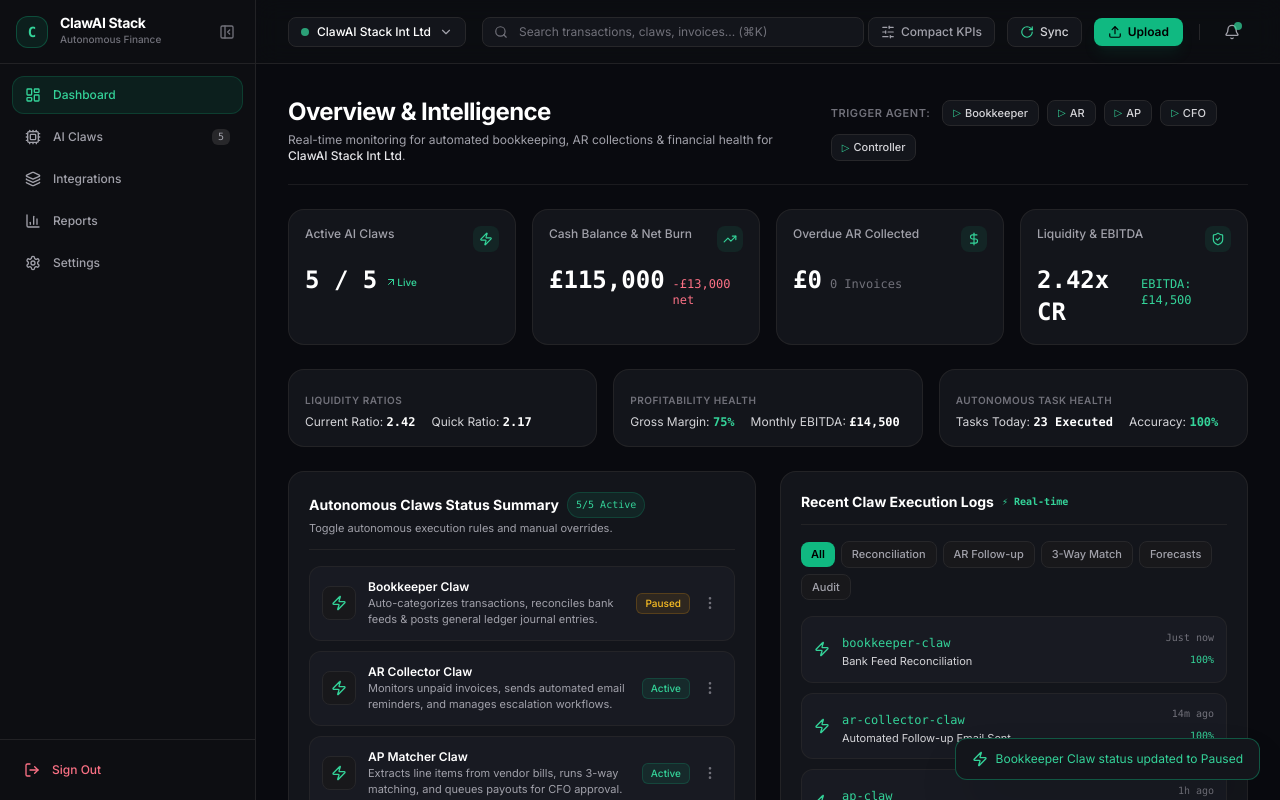
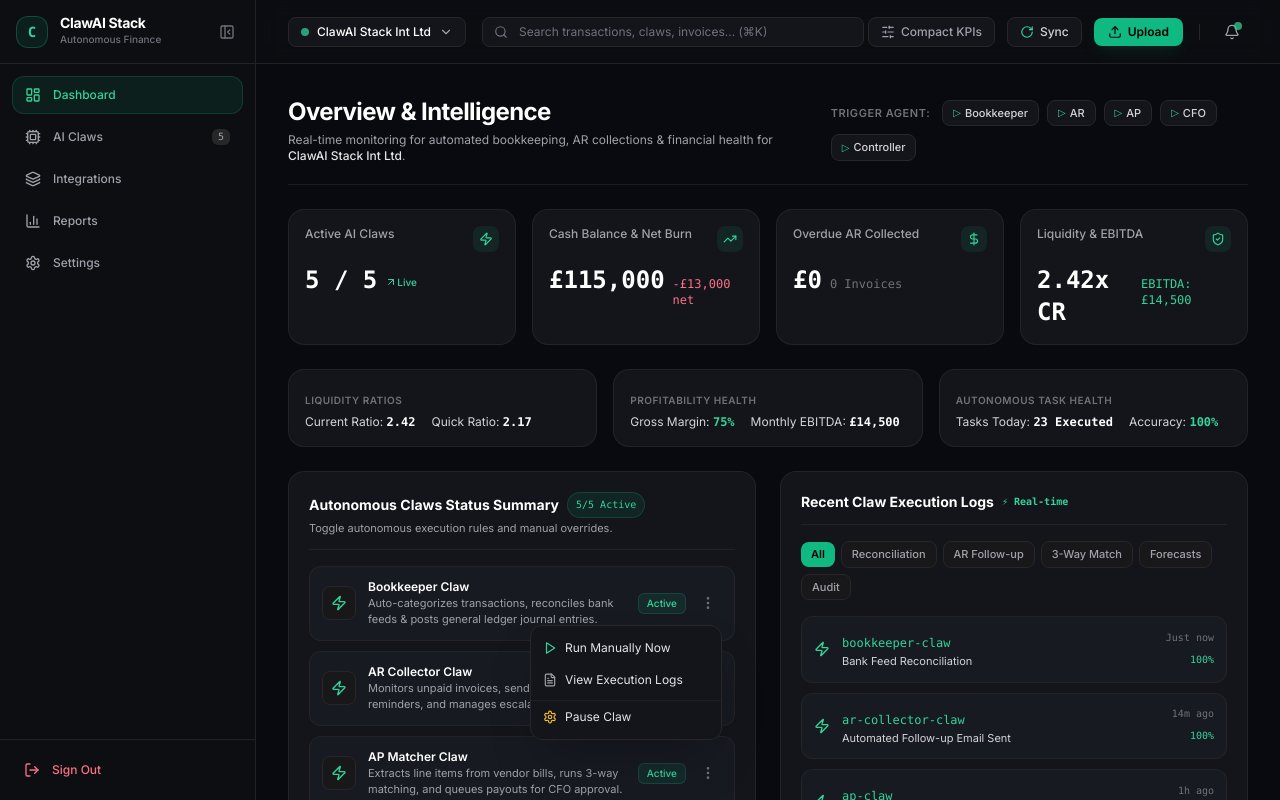
Before and after one commit to ibnewahi/clawaistack, a React (Vite) app: page /dashboard in a window 1280 px wide. Both pictures are taken after a click on the button 710 px from the left and 603 px from the top of the page. Shown: the top 800 px of the page. Built offline with nearby package versions, Linux system fonts and the light colour scheme.

Commit message:
feat: add fully functional action dropdown menus to autonomous claw cards

```diff
--- a/src/components/views/OverviewView.jsx
+++ b/src/components/views/OverviewView.jsx
@@ -1,11 +1,14 @@
-import React from 'react';
+import React, { useState } from 'react';
 import {
   TrendingUp,
   ShieldCheck,
   Zap,
   DollarSign,
   ArrowUpRight,
-  MoreVertical
+  MoreVertical,
+  Play,
+  FileText,
+  Settings
 } from 'lucide-react';
 
 export default function OverviewView({
@@ -16,10 +19,19 @@
   toggleClawStatus,
   logFilter,
   setLogFilter,
-  filteredLogs
+  filteredLogs,
+  showNotification
 }) {
+  // State to track which claw's 3-dot dropdown menu is open
+  const [openMenuId, setOpenMenuId] = useState(null);
+
+  const toggleMenu = (e, id) => {
+    e.stopPropagation();
+    setOpenMenuId(openMenuId === id ? null : id);
+  };
+
   return (
-    <main className="flex-1 p-6 md:p-8 max-w-[1600px] w-full mx-auto space-y-6">
+    <main className="flex-1 p-6 md:p-8 max-w-[1600px] w-full mx-auto space-y-6" onClick={() => setOpenMenuId(null)}>
       {/* Workspace Title & Quick Agent Actions */}
       <div className="flex flex-col md:flex-row md:items-center justify-between gap-4 border-b border-zinc-800/60 pb-5">
         <div>
@@ -140,7 +152,7 @@
 
           <div className="space-y-2.5">
             {clawsList.map((claw) => (
-              <div key={claw.id} className="p-3 bg-[#181a22] border border-zinc-800/80 rounded-xl flex items-center justify-between hover:border-zinc-700 transition">
+              <div key={claw.id} className="p-3 bg-[#181a22] border border-zinc-800/80 rounded-xl flex items-center justify-between hover:border-zinc-700 transition relative">
                 <div className="flex items-center gap-3">
                   <div className="p-2 rounded-lg bg-zinc-900 border border-zinc-800 text-emerald-400">
                     <Zap className="h-4 w-4" />
@@ -158,9 +170,53 @@
                   }`}>
                     {claw.status}
                   </span>
-                  <button onClick={() => toggleClawStatus(claw.id)} className="text-zinc-500 hover:text-white p-1 cursor-pointer">
-                    <MoreVertical className="h-4 w-4" />
-                  </button>
+
+                  {/* 3-Dot Menu Button & Dropdown */}
+                  <div className="relative">
+                    <button
+                      onClick={(e) => toggleMenu(e, claw.id)}
+                      className="text-zinc-500 hover:text-white p-1.5 rounded-lg hover:bg-zinc-800/80 transition cursor-pointer"
+                      title="Options"
+                    >
+                      <MoreVertical className="h-4 w-4" />
+                    </button>
+
+                    {openMenuId === claw.id && (
+                      <div className="absolute right-0 mt-2 w-48 bg-[#13151b] border border-zinc-800 rounded-xl shadow-2xl z-20 py-1.5 animate-in fade-in zoom-in-95 duration-100">
+                        <button
+                          onClick={() => {
+                            handleTriggerAgent(claw.name);
+                            setOpenMenuId(null);
+                          }}
+                          className="w-full px-3 py-2 text-left text-xs text-zinc-200 hover:bg-zinc-800/70 hover:text-emerald-400 flex items-center gap-2 transition cursor-pointer"
+                        >
+                          <Play className="h-3.5 w-3.5 text-emerald-400" />
+                          <span>Run Manually Now</span>
+                        </button>
+                        <button
+                          onClick={() => {
+                            if (showNotification) showNotification(`Opening execution logs for ${claw.name}`);
+                            setOpenMenuId(null);
+                          }}
+                          className="w-full px-3 py-2 text-left text-xs text-zinc-200 hover:bg-zinc-800/70 hover:text-emerald-400 flex items-center gap-2 transition cursor-pointer"
+                        >
+                          <FileText className="h-3.5 w-3.5 text-zinc-400" />
+                          <span>View Execution Logs</span>
+                        </button>
+                        <button
+                          onClick={() => {
+                            toggleClawStatus(claw.id);
+                            setOpenMenuId(null);
+                          }}
+                          className="w-full px-3 py-2 text-left text-xs text-zinc-200 hover:bg-zinc-800/70 hover:text-amber-400 flex items-center gap-2 transition cursor-pointer border-t border-zinc-800/60 mt-1 pt-2"
+                        >
+                          <Settings className="h-3.5 w-3.5 text-amber-400" />
+                          <span>{claw.status === 'Active' ? 'Pause Claw' : 'Activate Claw'}</span>
+                        </button>
+                      </div>
+                    )}
+                  </div>
+
                 </div>
               </div>
             ))}
```
